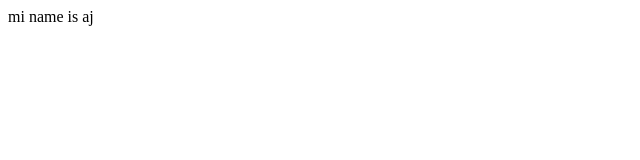
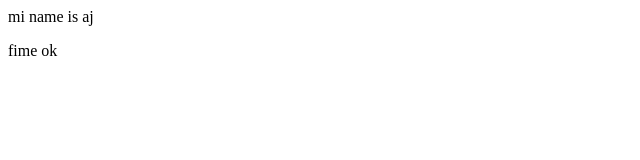
Before and after one commit to JAINARTHIK/project, a plain HTML site: page index.html in a window 1280 px wide. Shown: the full height of the page, 0-640 px from the left. Drawn offline with Linux system fonts and the light colour scheme.

Commit message:
another branch

```diff
--- a/index.html
+++ b/index.html
@@ -1 +1,2 @@
 <p>mi name is aj</p>
+<p>fime ok</p>
```
